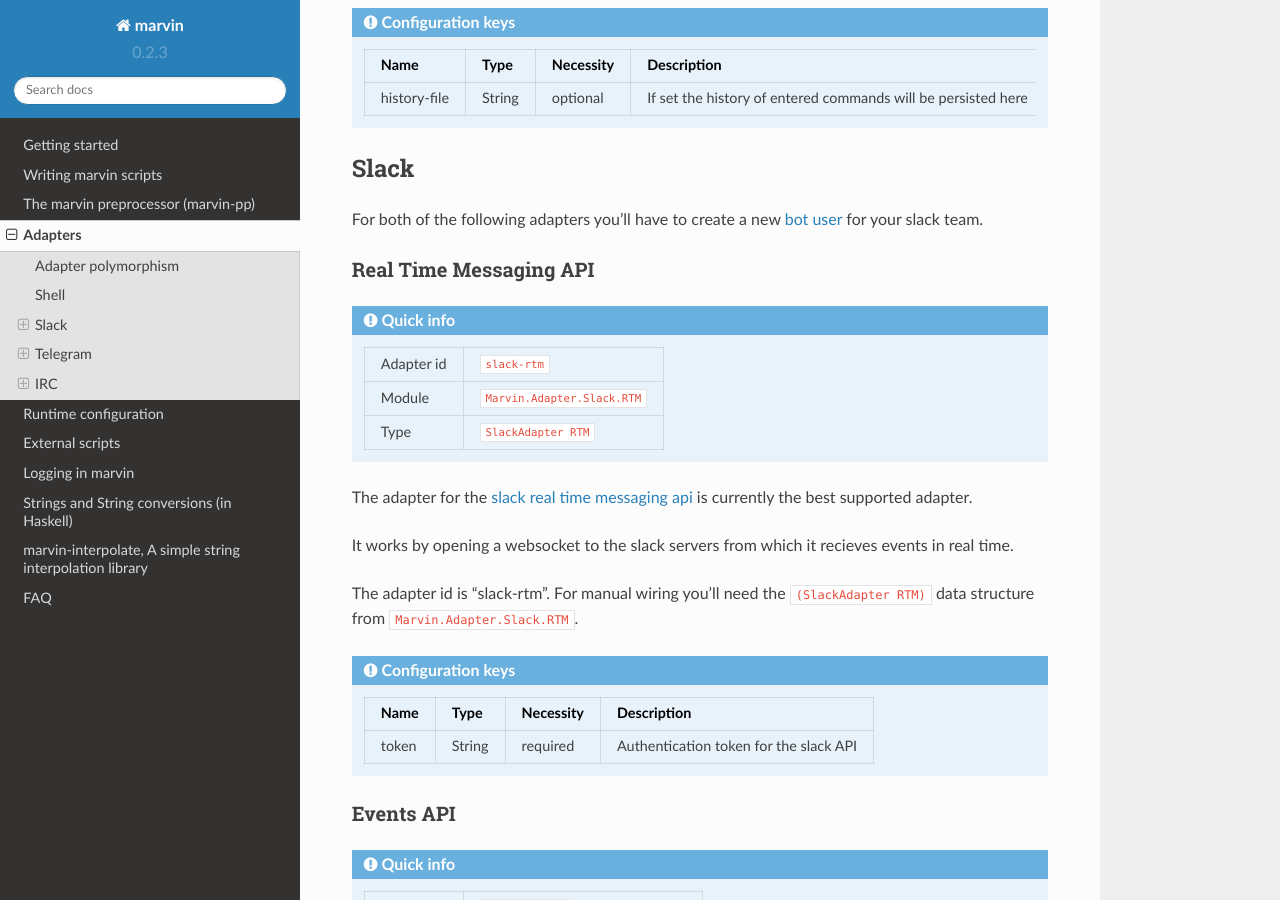
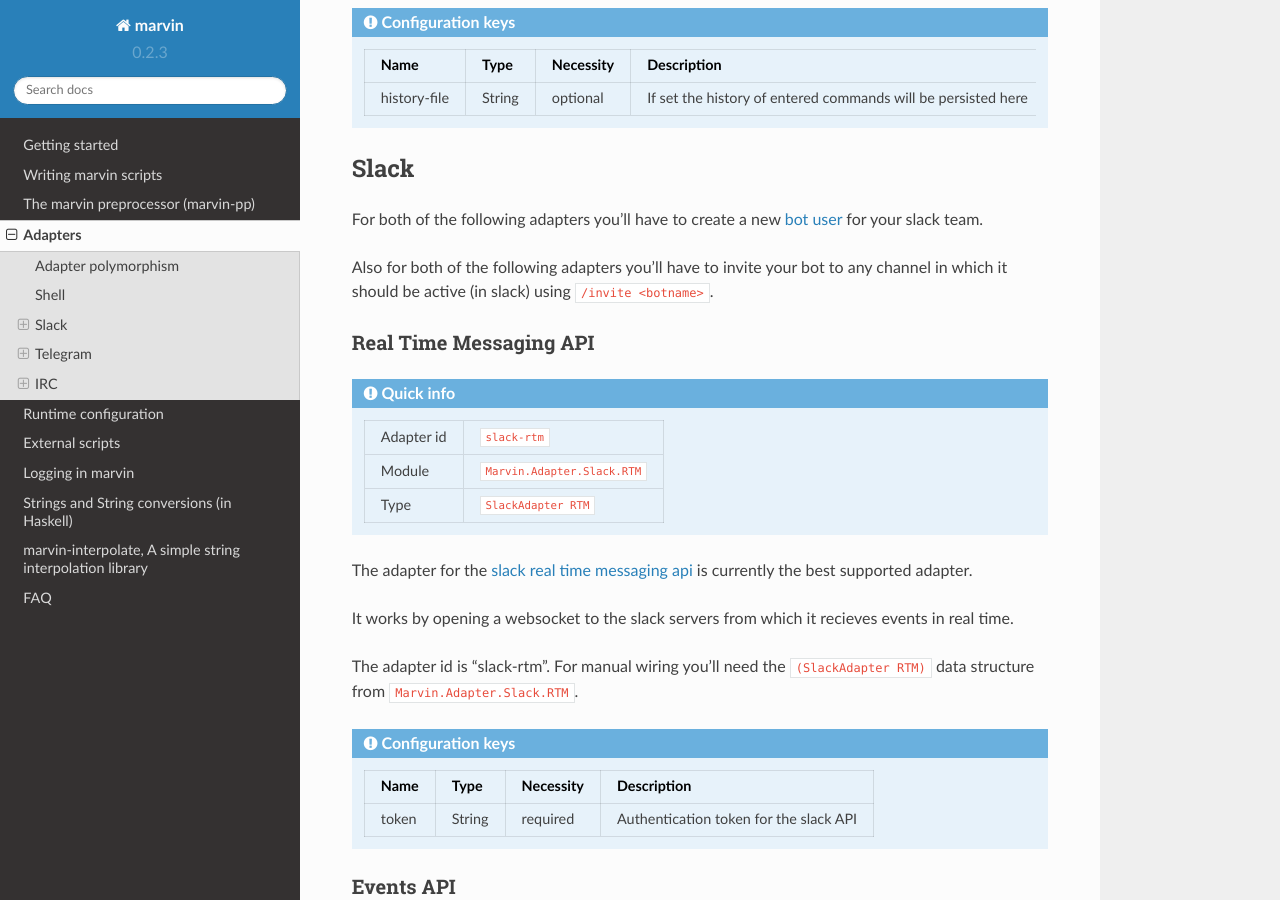
Before and after one commit to JustusAdam/marvin-docs, a Sphinx documentation site: the page built from source/adapters.rst, in a window 1280 px wide and 900 px high, scrolled down 1275 px. Built offline with Sphinx 7.4.7 and the Read the Docs theme 2.0.0, drawn with Linux system fonts in a browser that asks for light colours.

Commit message:
Added a notice for invites

```diff
--- a/source/adapters.rst
+++ b/source/adapters.rst
@@ -73,6 +73,8 @@
 -----
 
 For both of the following adapters you'll have to create a new `bot user <https://api.slack.com/bot-users>`__ for your slack team.
+
+Also for both of the following adapters you'll have to invite your bot to any channel in which it should be active (in slack) using ``/invite <botname>``.
 
 Real Time Messaging API
 ^^^^^^^^^^^^^^^^^^^^^^^
```
